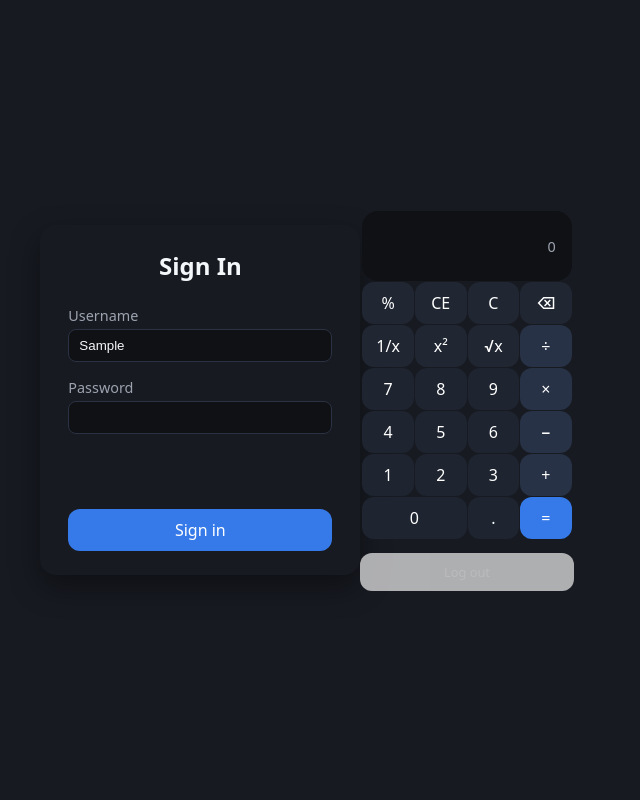
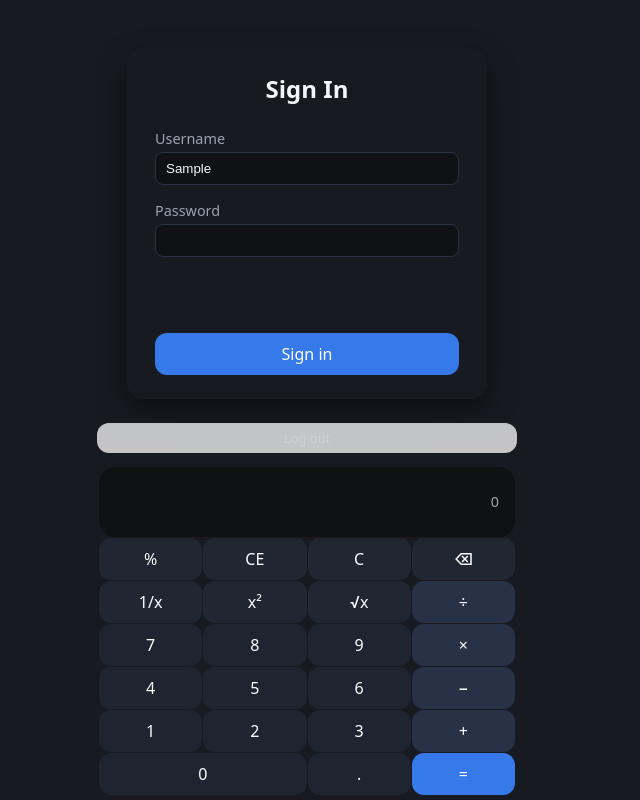
Before and after one commit to wnbghxfym6-wq/Calculator-2.0, an Electron app: page index.html in a window 1280 px wide. Both pictures are taken after typing "Sample", "Sample123" into the empty fields and a click on the button "Create account". Shown: the whole page, without its empty margins (333-973 px from the left). Drawn offline with Linux system fonts and the light colour scheme.

Commit message:
Additional UI fix

```diff
--- a/index.html
+++ b/index.html
@@ -27,12 +27,15 @@
       </label>
 
       <p id="login-error" class="login-error"></p>
+      <button id="login-btn" class="btn primary">Sign in</button>
 
-      <button id="login-btn" class="btn primary">Sign in</button>
     </div>
 
     <!-- CALCULATOR APP (HIDDEN UNTIL LOGIN) -->
     <div id="calculator-wrapper" class="hidden">
+      <button id="logout-btn" class="btn logout">Log out</button>
+
+
       <div id="app-root">
         <div class="calculator">
           <div class="display">
@@ -79,7 +82,6 @@
         </div>
       </div>
 
-      <button id="logout-btn" class="btn logout">Log out</button>
     </div>
 
   </div>
--- a/style.css
+++ b/style.css
@@ -27,12 +27,21 @@
 .hidden {
   display: none;
 }
-
+body {
+  margin: 0;
+  background: var(--bg, #0f1115);
+  color: var(--text, #f4f7fa);
+  font-family: system-ui, -apple-system, BlinkMacSystemFont, "Segoe UI", sans-serif;
+  overflow-x: hidden;
+}
 .app {
   min-height: 100vh;
   display: flex;
+  flex-direction: column;
   align-items: center;
-  justify-content: center;
+  justify-content: flex-start;
+  padding: 16px;
+  box-sizing: border-box;
   background: var(--bg, #0f1115);
 }
 
@@ -41,12 +50,13 @@
   padding: 24px 28px;
   border-radius: 16px;
   box-shadow: 0 12px 30px rgba(0, 0, 0, 0.4);
-  width: 320px;
-  max-width: 90vw;
+  width: 100%;
+  max-width: 360px;
   color: var(--text, #f4f7fa);
   display: flex;
   flex-direction: column;
   gap: 16px;
+  margin-top: 32px;
 }
 
 .login-card h1 {
@@ -66,6 +76,12 @@
   color: var(--muted, #9ca3af);
 }
 
+#calculator-wrapper {
+  width: 100%;
+  max-width: 420px;    /* matches your BASE_WIDTH */
+  margin-top: 24px;
+  position: relative;
+}
 .field input {
   padding: 8px 10px;
   border-radius: 8px;
@@ -103,7 +119,13 @@
   font-size: 0.85rem;
   text-align: center;
 }
-
+#logout-btn {
+  display: block;
+  margin: 0 0 12px auto;   /* right-aligned above calculator */
+  padding: 6px 12px;
+  font-size: 0.8rem;
+  opacity: 0.8;
+}
 .btn.logout {
   margin-top: 12px;
   font-size: 0.8rem;
```
